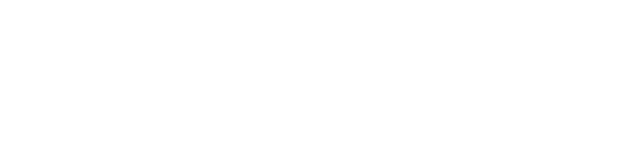
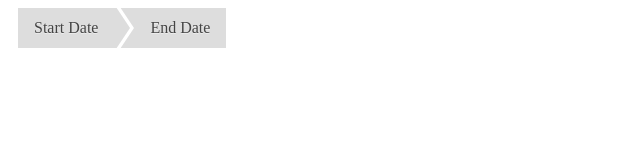
Before and after one commit to g1eb/angular-datetime-range, a website: page index.html in a window 1280 px wide. Shown: the whole page, without its empty margins (0-640 px from the left). Drawn offline with nearby package versions, Linux system fonts and the light colour scheme.

Commit message:
Added initial layout and styling of the start and end datetime object representation.

```diff
--- a/datetime-range.css
+++ b/datetime-range.css
@@ -4,3 +4,61 @@
   -moz-user-select: none;
   -webkit-user-select: none;
 }
+
+.datetime-range {
+  margin: 0;
+  padding: 0;
+  overflow: hidden;
+  width: 100%;
+}
+
+.datetime-range .start_datetime,
+.datetime-range .end_datetime {
+  float: left;
+  margin: 0 10px;
+}
+
+.datetime-range .datetime {
+  cursor: pointer;
+  background: #ddd;
+  padding: .7em 1em;
+  float: left;
+  text-decoration: none;
+  color: #444;
+  text-shadow: 0 1px 0 rgba(255,255,255,.5);
+  position: relative;
+}
+
+.datetime-range .datetime:hover {
+  background: #99db76;
+}
+
+.datetime-range .start_datetime .datetime::after {
+  content: "";
+  position: absolute;
+  top: 50%;
+  margin-top: -1.5em;
+  border-top: 1.5em solid transparent;
+  border-bottom: 1.5em solid transparent;
+  border-left: 1em solid #ddd;
+  right: -1em;
+}
+
+.datetime-range .start_datetime .datetime:hover::after {
+  border-left-color: #99db76;
+}
+
+.datetime-range .end_datetime .datetime::before {
+  content: "";
+  position: absolute;
+  top: 50%;
+  margin-top: -1.5em;
+  border-width: 1.5em 0 1.5em 1em;
+  border-style: solid;
+  border-color: #ddd #ddd #ddd transparent;
+  left: -1em;
+}
+
+.datetime-range .end_datetime .datetime:hover::before {
+  border-color: #99db76 #99db76 #99db76 transparent;
+}
--- a/datetime-range.html
+++ b/datetime-range.html
@@ -1,2 +1,8 @@
 <div class="datetime-range">
+  <div class="start_datetime">
+    <span class="datetime">Start Date</span>
+  </div>
+  <div class="end_datetime">
+    <span class="datetime">End Date</span>
+  </div>
 </div>
```
